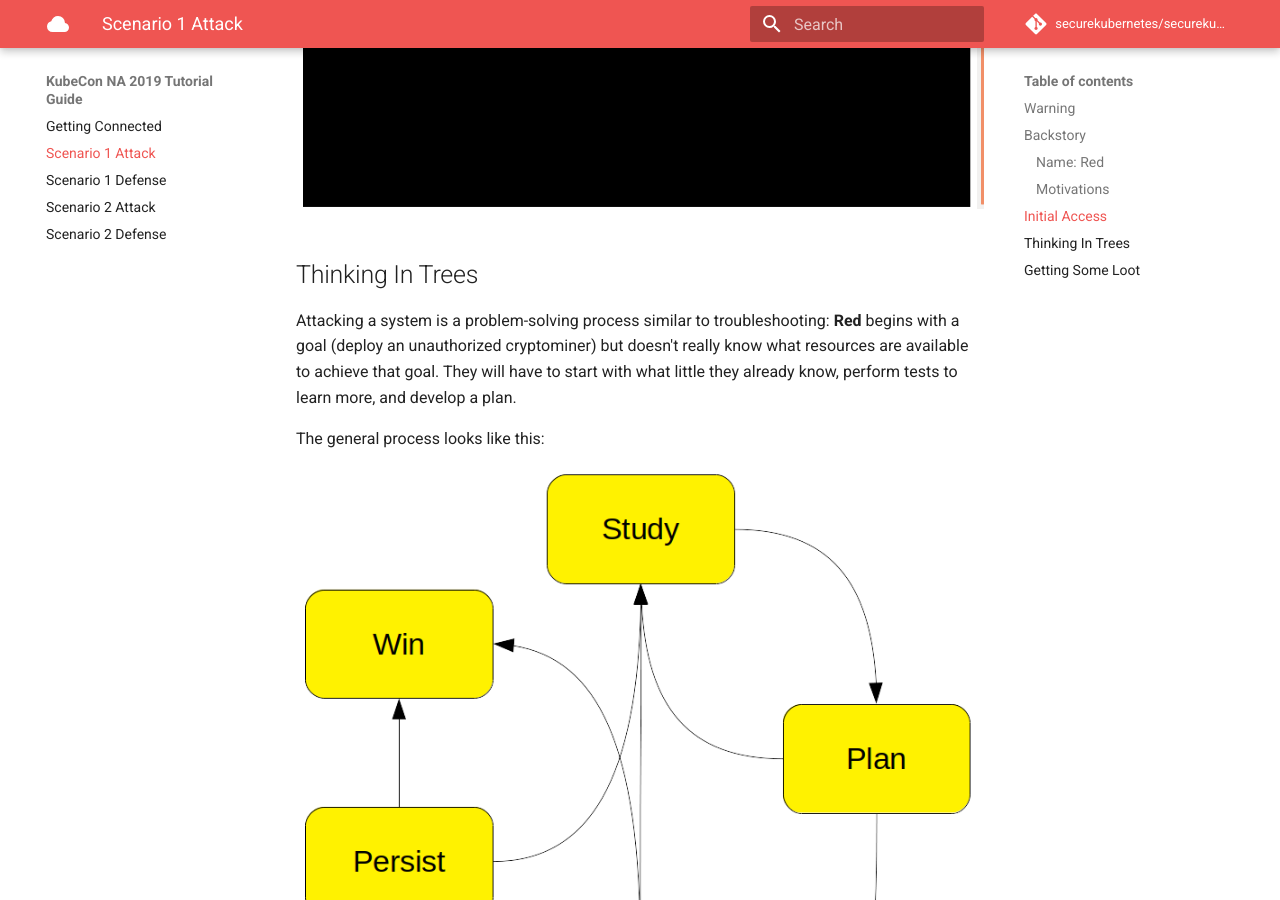
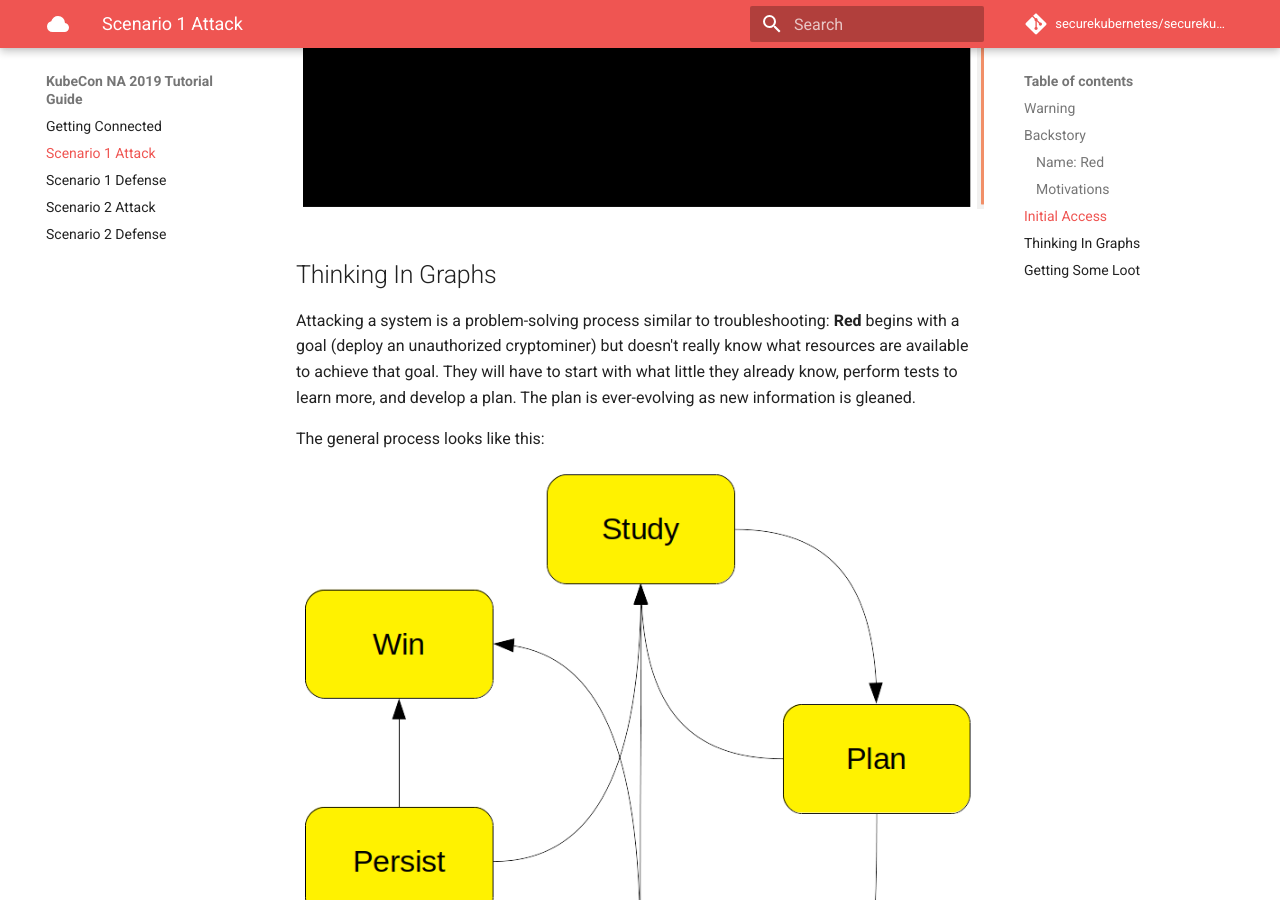
Before and after one commit to securekubernetes/securekubernetes, an MkDocs documentation site: the page built from docs/scenario_1_attack.md, in a window 1280 px wide and 900 px high, scrolled down 1363 px. Built offline with MkDocs 1.6.1 and Material for MkDocs 9.7.7, drawn with Linux system fonts in a browser that asks for light colours; comment, search, counter and statistics services are not loaded.

Commit message:
phrasing

```diff
--- a/docs/scenario_1_attack.md
+++ b/docs/scenario_1_attack.md
@@ -33,9 +33,9 @@ Log into the URL in a browser, and you should be looking at a working web termin
 
 ![webshell screenshot](img/webshell.png)
 
-## Thinking In Trees
+## Thinking In Graphs
 
-Attacking a system is a problem-solving process similar to troubleshooting: __Red__ begins with a goal (deploy an unauthorized cryptominer) but doesn't really know what resources are available to achieve that goal. They will have to start with what little they already know, perform tests to learn more, and develop a plan.
+Attacking a system is a problem-solving process similar to troubleshooting: __Red__ begins with a goal (deploy an unauthorized cryptominer) but doesn't really know what resources are available to achieve that goal. They will have to start with what little they already know, perform tests to learn more, and develop a plan. The plan is ever-evolving as new information is gleaned.
 
 The general process looks like this:
 
```
